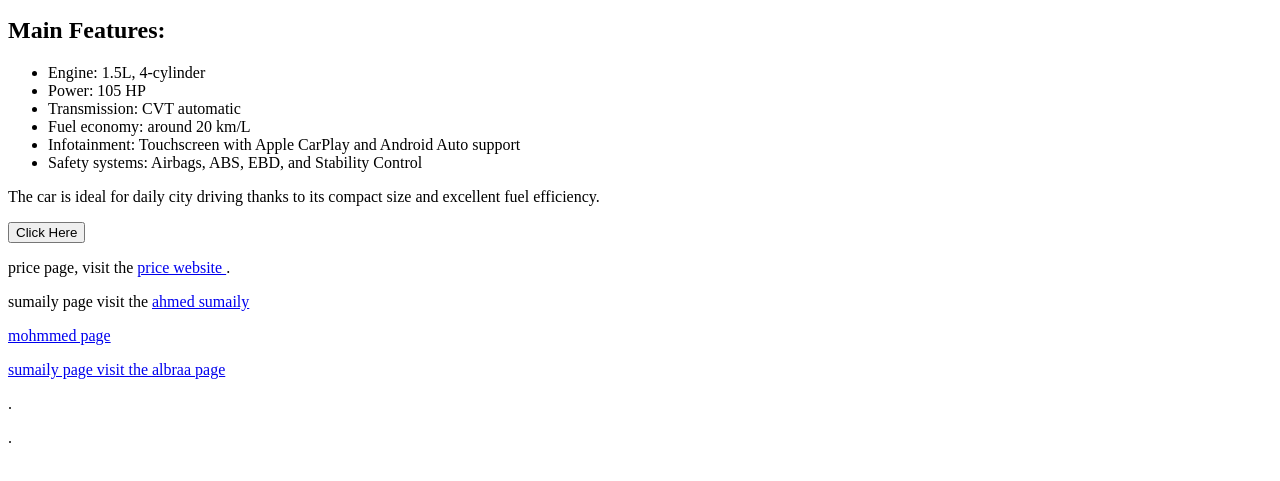
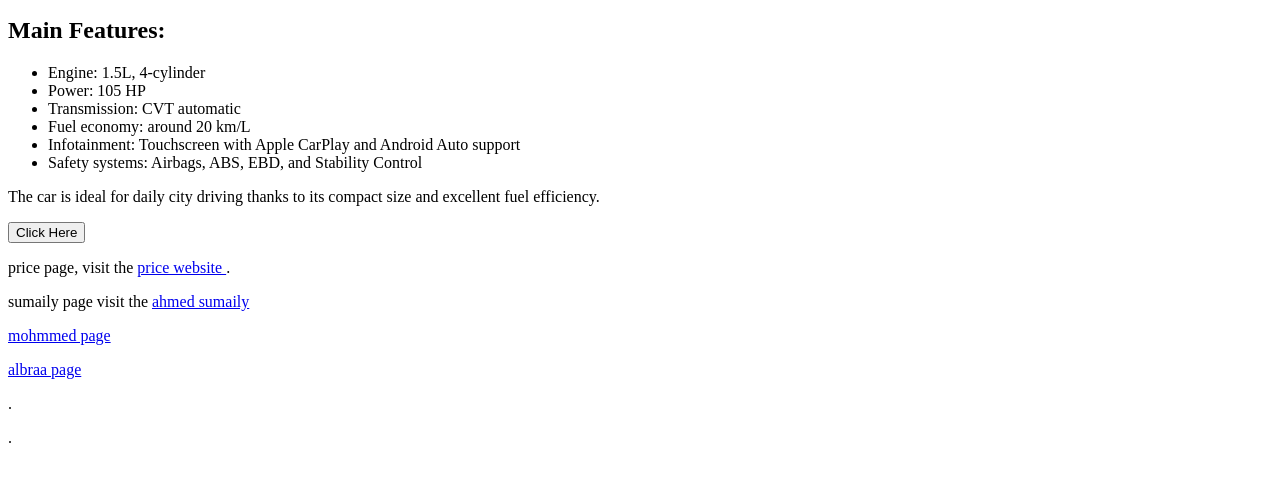
Before and after one commit to alyraalbraa-design/Toyota-Yaris-2023-, a plain HTML site: page index.html in a window 1280 px wide. Shown: the part 105-586 px from the top of the page. Drawn offline with Linux system fonts and the light colour scheme.

Commit message:
Update index.html

```diff
--- a/index.html
+++ b/index.html
@@ -46,7 +46,7 @@ ahmed sumaily
 <a href="https://alyraalbraa-design.github.io/-/" target="_blank" rel="noopener noreferrer">
 mohmmed page
     <p>
-sumaily page visit the
+
 <a href="https://alyraalbraa-design.github.io/azaz/" target="_blank" rel="noopener noreferrer">
 albraa page
 <p/>
```
